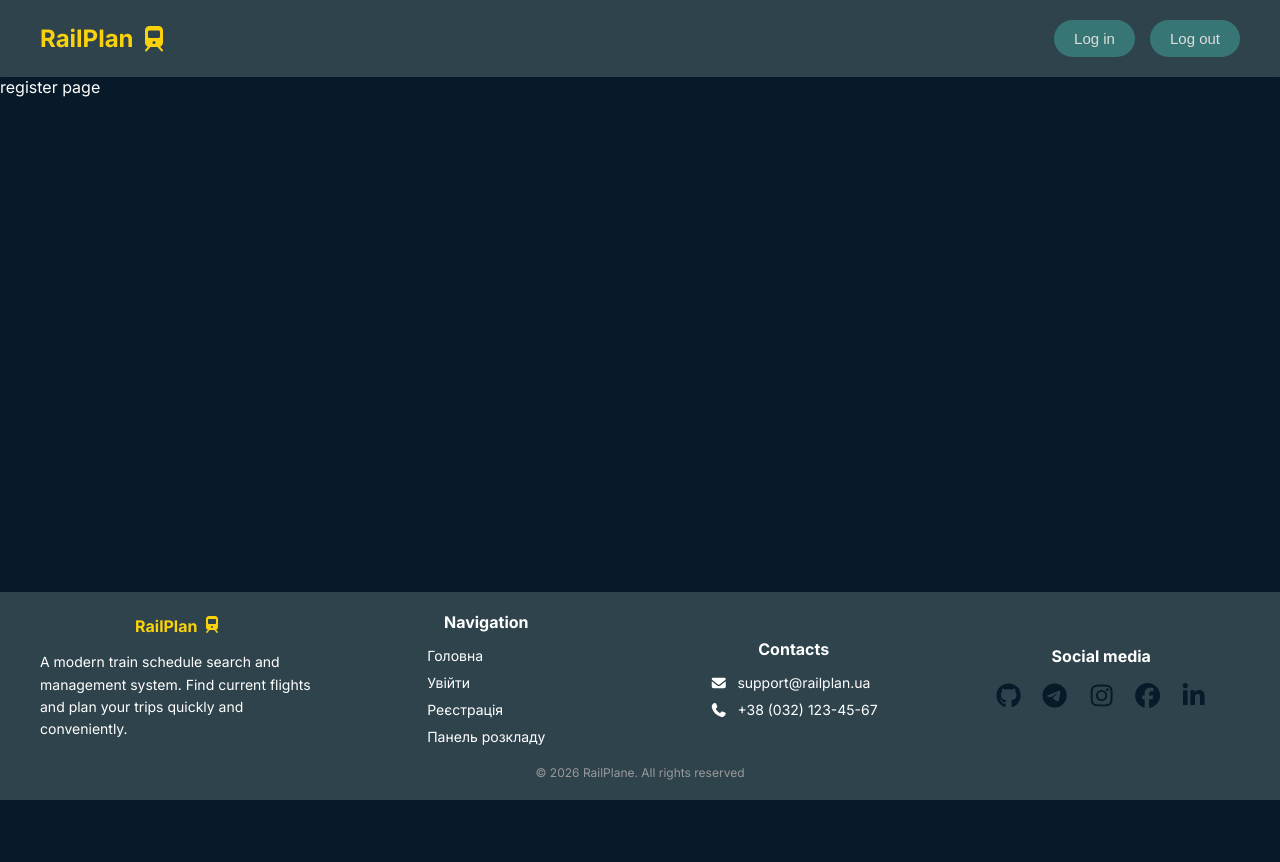
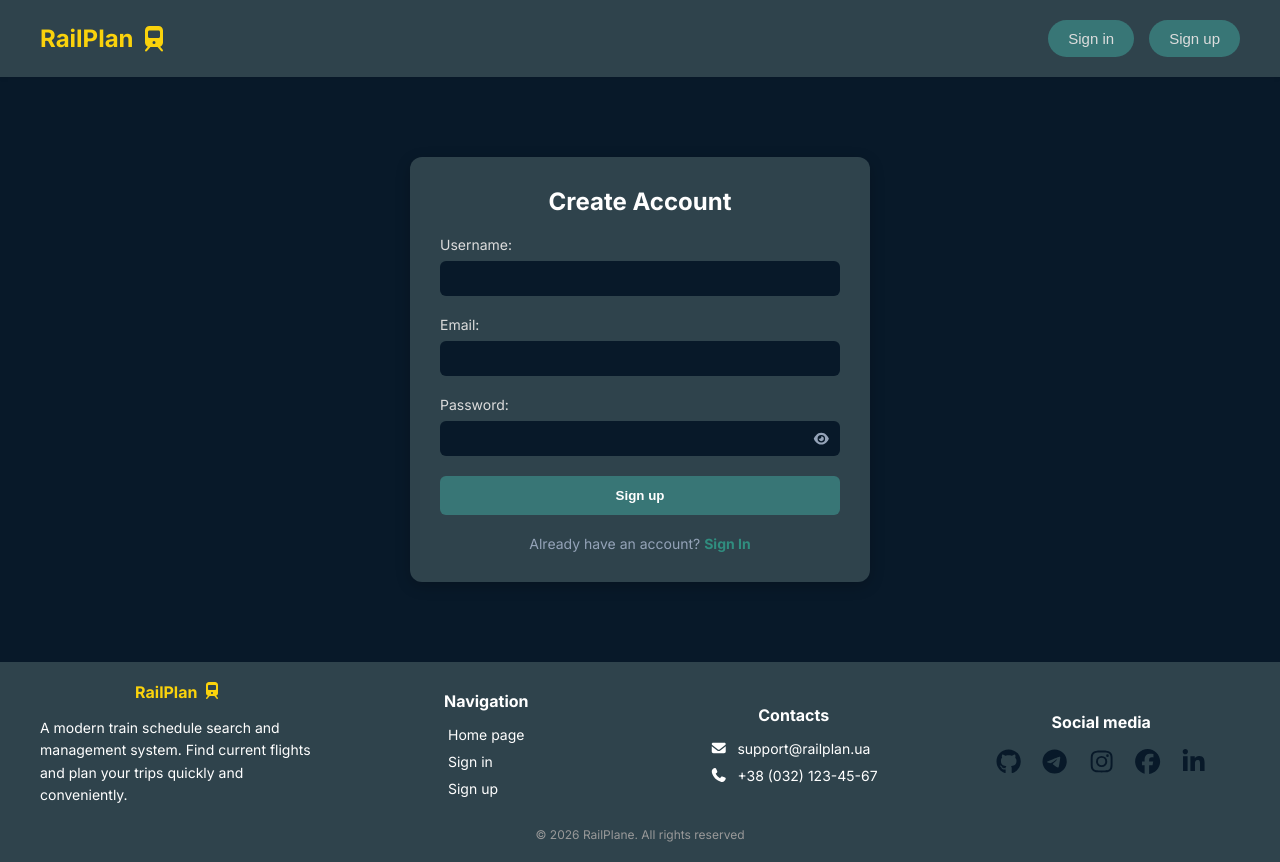
Before and after one commit to anna-volodymyrivna/train-schedule-app, a Next.js app in the folder client/: page /register in a window 1280 px wide. Before the commit the page ends 800 px from the top, so only its background shows below. Built offline with nearby package versions, Linux system fonts and the light colour scheme.

Commit message:
feat(frontend): add register page and corrected spelling errors

```diff
--- a/client/app/globals.css
+++ b/client/app/globals.css
@@ -183,7 +183,8 @@ nav h1:hover {
   font-size: 14px;
 }
 
-.login-block {
+.login-block,
+.register-block {
   max-width: 400px;
   width: 100%;
   margin: 80px auto;
@@ -193,27 +194,31 @@ nav h1:hover {
   box-shadow: 0 4px 15px rgba(0,0,0,0.2);
 }
 
-.login-block h2 {
+.login-block h2,
+.register-block h2 {
   margin-top: 0;
   margin-bottom: 20px;
   display: flex;
   justify-content: center;
 }
 
-.login-block form {
+.login-block form,
+.register-block form {
   display: flex;
   flex-direction: column;
   gap: 20px;
 }
 
-.login-block form label {
+.login-block form label,
+.register-block form label {
   display: block;
   margin-bottom: 8px;
   font-size: 14px;
   color: #ddd;
 }
 
-.login-block form input {
+.login-block form input,
+.register-block form input {
   width: 100%;
   padding: 10px;
   background-color: var(--primary-color);
@@ -223,13 +228,15 @@ nav h1:hover {
   box-sizing: border-box;
 }
 
-.login-password {
+.login-password,
+.register-password {
   position: relative;
   display: flex;
   align-items: center;
 }
 
-.login-password button {
+.login-password button,
+.register-password button {
   position: absolute;
   right: 10px;
   background: none;
@@ -240,7 +247,8 @@ nav h1:hover {
   align-items: center;
 }
 
-.login-button {
+.login-button,
+.register-button {
   width: 100%;
   padding: 12px;
   background-color: var(--button-color);
@@ -252,7 +260,8 @@ nav h1:hover {
   transition: transform 300ms ease;
 }
 
-.login-button:hover {
+.login-button:hover,
+.register-button:hover {
   transform: scale(1.02);
 }
 
--- a/client/app/login/page.tsx
+++ b/client/app/login/page.tsx
@@ -52,10 +52,10 @@ export default function LoginPage() {
           </div>
         </div>
         {error && <p className="error">{error}</p>}
-        <button type="submit" className="login-button">Log In</button>
+        <button type="submit" className="login-button">Sign In</button>
       </form>
       <p className="login-register">
-        Don&apos;t have an account? <b><Link href="/register" style={{ color: '#308d7f', textDecoration: 'none' }}>Register</Link></b>
+        Don&apos;t have an account? <b><Link href="/register" style={{ color: '#308d7f', textDecoration: 'none' }}>Sign up</Link></b>
       </p>
     </div>
   );
--- a/client/app/register/page.tsx
+++ b/client/app/register/page.tsx
@@ -1,8 +1,62 @@
 "use client";
 
+import { useState, ChangeEvent, FormEvent } from 'react';
+import { useRouter } from 'next/navigation';
+import Link from 'next/link';
+import API from '../api/axio';
+import { FontAwesomeIcon } from '@fortawesome/react-fontawesome';
+import { faEye, faEyeSlash } from '@fortawesome/free-solid-svg-icons';
+
 export default function RegisterPage() {
+  const [formData, setFormData] = useState({ username: '', email: '', password: '' });
+  const [error, setError] = useState('');
+  const router = useRouter();
 
-    return (
-      <p>register page</p>
+  const handleChange = (e: ChangeEvent<HTMLInputElement>) => {
+    setFormData({ ...formData, [e.target.name]: e.target.value });
+  };
+
+  const handleSubmit = async (e: FormEvent<HTMLFormElement>) => {
+    e.preventDefault();
+    setError('');
+    try {
+      await API.post('/auth/register', formData);
+      router.push('/login');
+    } catch (err) {
+      const axiosError = err as { response?: { data?: { message?: string } } };
+      setError(axiosError.response?.data?.message || 'Error during registration');
+    }
+  };
+
+  const [showPassword, setShowPassword] = useState(false);
+
+  return (
+    <div className="register-block">
+      <h2>Create Account</h2>
+      <form onSubmit={handleSubmit}>
+        <div>
+          <label>Username:</label>
+          <input type="text" name="username" value={formData.username} onChange={handleChange} required/>
+        </div>
+        <div>
+          <label>Email:</label>
+          <input type="email" name="email" value={formData.email} onChange={handleChange} required/>
+        </div>
+        <div>
+          <label>Password:</label>
+          <div className="register-password">
+            <input type={showPassword ? "text" : "password"} name="password" value={formData.password} onChange={handleChange} required/>
+            <button type="button" onClick={() => setShowPassword(!showPassword)}>
+              <FontAwesomeIcon icon={showPassword ? faEyeSlash : faEye} />
+            </button>
+          </div>
+        </div>
+        {error && <p className="error">{error}</p>}
+        <button type="submit"className="register-button">Sign up</button>
+      </form>
+      <p className="login-register">
+        Already have an account? <b><Link href="/login" style={{ color: '#308d7f', textDecoration: 'none' }}>Sign In</Link></b>
+      </p>
+    </div>
   );
 }
--- a/client/components/footer.tsx
+++ b/client/components/footer.tsx
@@ -21,10 +21,9 @@ export default function Footer() {
         <div className="footer-nav">
           <h4>Navigation</h4>
           <ul>
-            <li><Link href="/" style={{color: '#fff'}}>Головна</Link></li>
-            <li><Link href="/login" style={{color: '#fff'}}>Увійти</Link></li>
-            <li><Link href="/register" style={{color: '#fff'}}>Реєстрація</Link></li>
-            <li><Link href="/schedule" style={{color: '#fff'}}>Панель розкладу</Link></li>
+            <li><Link href="/" style={{color: '#fff'}}>Home page</Link></li>
+            <li><Link href="/login" style={{color: '#fff'}}>Sign in</Link></li>
+            <li><Link href="/register" style={{color: '#fff'}}>Sign up</Link></li>
           </ul>
         </div>
 
--- a/client/components/header.tsx
+++ b/client/components/header.tsx
@@ -9,8 +9,8 @@ export default function Header() {
     <nav>
         <Link  href="/"><h1>RailPlan <FontAwesomeIcon icon={faTrain}/></h1></Link>
         <div className="nav-button">
-          <button><Link href="/login">Log in</Link></button>
-          <button><Link href="/register">Log out</Link></button>
+          <button><Link href="/login">Sign in</Link></button>
+          <button><Link href="/register">Sign up</Link></button>
         </div>
       </nav>
   );
```
